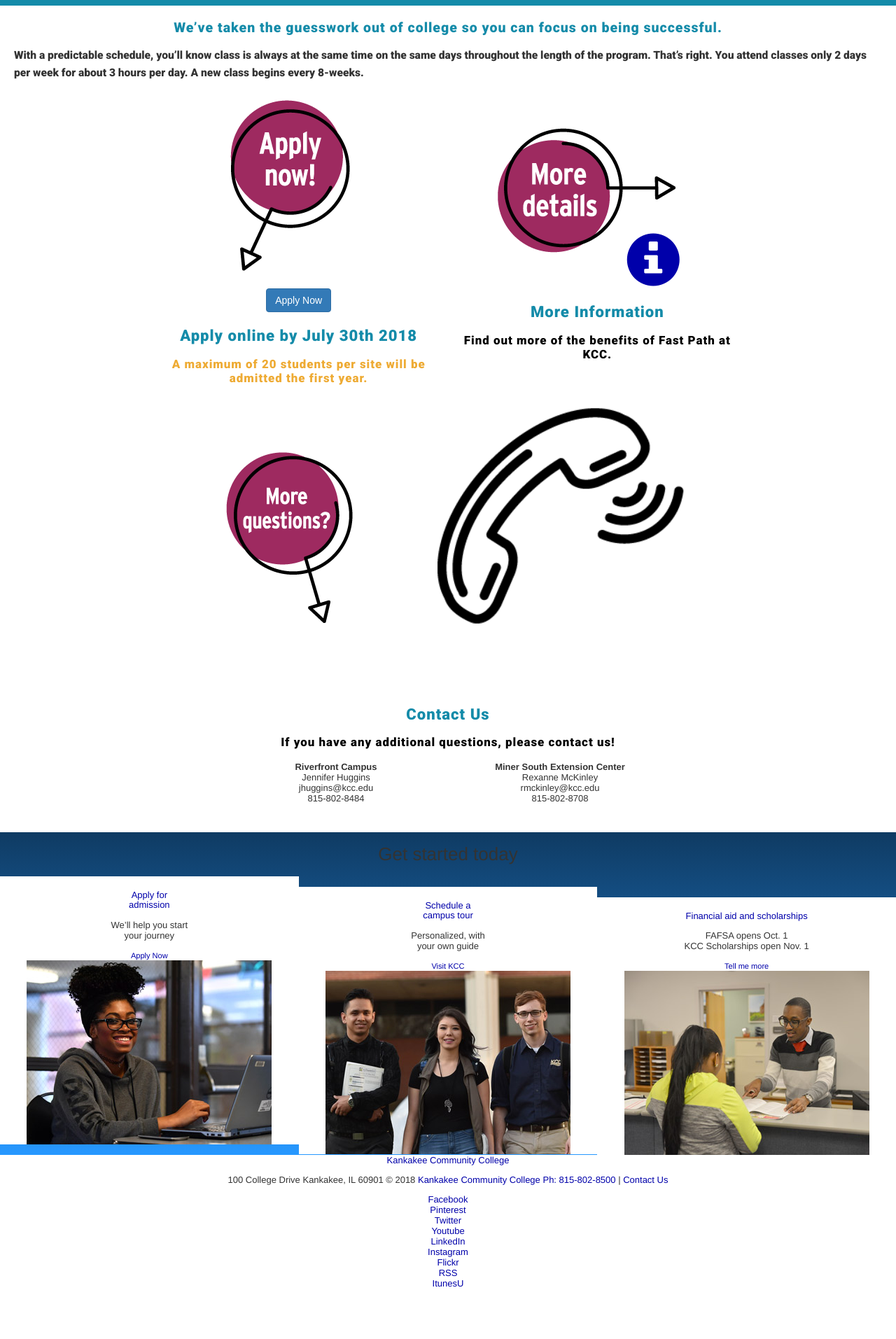
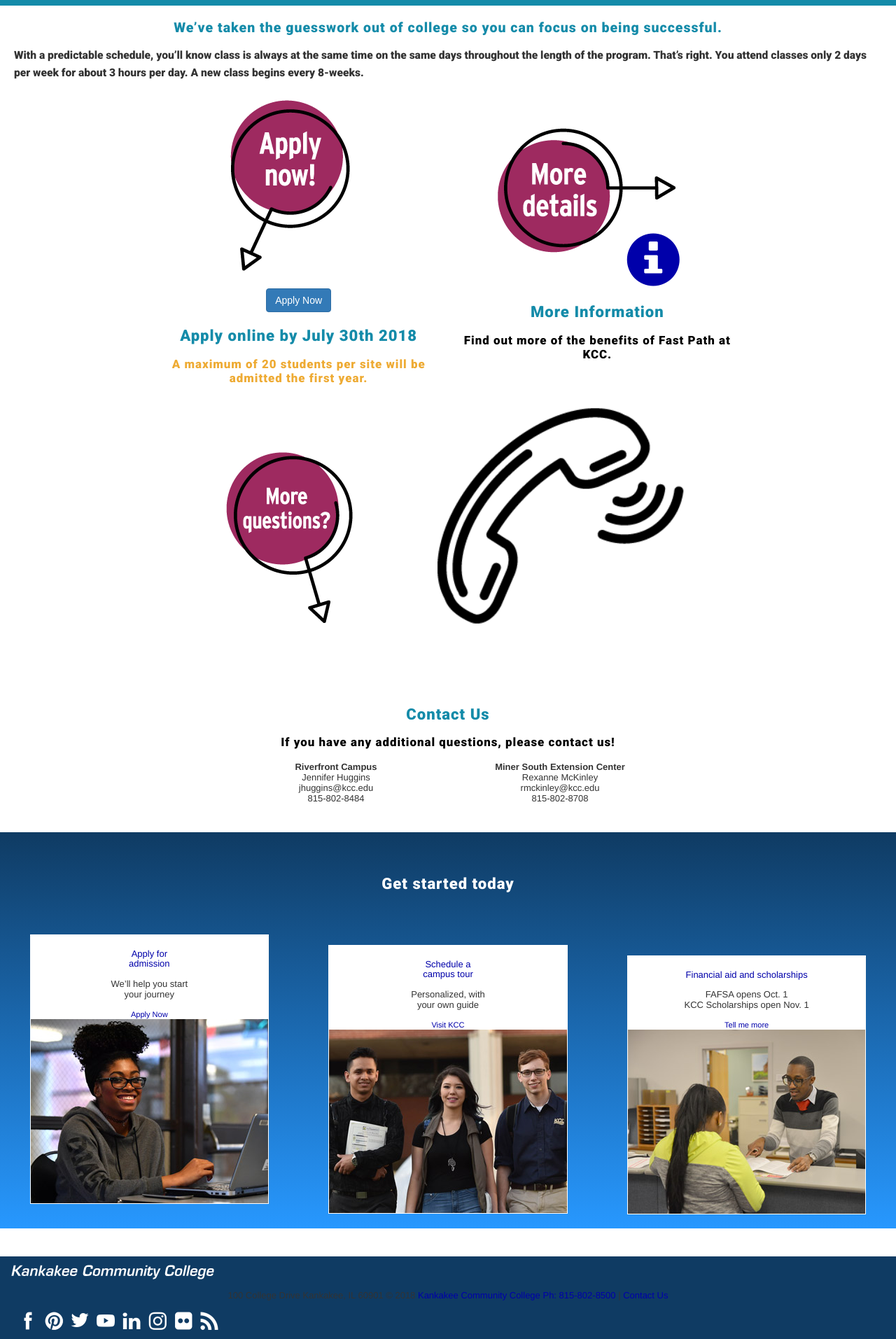
Before and after one commit to wdzajicek/jekyll-kcc-fastpath_img-zoom, a Jekyll site: the page built from index.md, in a window 1280 px wide. Shown: the part 968-2881 px from the top of the page at 70% size. Built offline with Jekyll 4.4.1, drawn with Linux system fonts in a browser that asks for light colours; nearby versions of some CDN libraries; before the commit the page ends 2819 px from its top, so only the background shows below that.

Commit message:
Import _footer.scss into main.scss file

```diff
--- a/_scss/main.scss
+++ b/_scss/main.scss
@@ -12,6 +12,7 @@
 @import "2-components/more";
 @import "2-components/questions";
 @import "2-components/bottom-cards";
+@import "2-components/footer";
 
 body {
   background-color: $bgcolor;
--- a/css/main.css
+++ b/css/main.css
@@ -596,6 +596,16 @@ p.home {
   color: #148ba9;
   line-height: 1.2; }
 
+.get-started-h1 {
+  font-family: 'Roboto', sans-serif;
+  font-size: 1.7em;
+  font-weight: 600;
+  letter-spacing: 1px;
+  color: white;
+  line-height: 1.2;
+  margin-bottom: 40px;
+  margin-top: 60px; }
+
 /* don't display the checkbox */
 .full-chk {
   display: none; }
@@ -883,7 +893,122 @@ body {
   background-size: cover; }
 
 .engagement-card {
-  background-color: white; }
+  background-color: white;
+  width: 80%;
+  margin-bottom: 20px;
+  margin-left: 10%;
+  margin-right: 10%;
+  margin-top: 20px;
+  border-style: solid;
+  border-width: thin;
+  border-color: white; }
+
+.nav-social {
+  float: left;
+  list-style-type: none;
+  margin-left: 9px;
+  padding-left: 0; }
+
+.nav-social li {
+  float: left;
+  height: 32px;
+  margin-left: 5px;
+  width: 32px; }
+
+.nav-social li:first-child {
+  margin-left: 0; }
+
+.nav-social a {
+  display: block;
+  height: 100%;
+  text-indent: -9999px;
+  width: 100%; }
+
+.nav-social a:hover {
+  -webkit-filter: drop-shadow 2px 2px 4px #FFFFFF;
+          filter: drop-shadow 2px 2px 4px #FFFFFF; }
+
+.nav-social a[href*='facebook'] {
+  background: url(../img/facebook_64.png);
+  background-size: cover; }
+
+.nav-social a[href*='pinterest'] {
+  background: url("../img/pinterest_64.png");
+  background-size: cover; }
+
+.nav-social a[href*='twitter'] {
+  background: url("../img/twitter_64.png");
+  background-size: cover; }
+
+.nav-social a[href*='youtube'] {
+  background: url("../img/youtube_64.png");
+  background-size: cover; }
+
+.nav-social a[href*='listfeed'] {
+  background: url("../img/rss_64.png");
+  background-size: cover; }
+
+.nav-social a[href*='flickr'] {
+  background: url("../img/flickr_64.png");
+  background-size: cover; }
+
+.nav-social a[href*='linkedin'] {
+  background: url("../img/linkedin_64.png");
+  background-size: cover; }
+
+.nav-social a[href*='instagram'] {
+  background: url("../img/instagram_64.png");
+  background-size: cover; }
+
+.nav-social a[href*='itunes'] {
+  display: none; }
+
+.radio ul.radio-station-logos {
+  float: left;
+  margin-left: 20px; }
+
+.radio .nav-social {
+  display: none; }
+
+.radio-station-logos {
+  display: none;
+  list-style-type: none;
+  margin: 0;
+  padding: 0; }
+
+.radio-station-logos li {
+  display: inline; }
+
+.radio-station-logos a {
+  text-decoration: none; }
+
+.radio-station-logos img {
+  border-width: 0;
+  vertical-align: middle; }
+
+.legal {
+  float: left;
+  margin-left: 10px;
+  width: 330px; }
+
+.nav-icons-logos a[href='http://www.nsf.gov/ate'] {
+  display: none; }
+
+.global-footer {
+  margin-top: 40px;
+  background-color: #0f3b63; }
+
+.footer-logo {
+  position: relative;
+  left: -24px;
+  display: block;
+  height: 25px;
+  width: 300px;
+  margin: 10px 0 0 20px;
+  background-image: url(../img/kankakee-community-college-word-logo.svg);
+  background-size: cover;
+  text-indent: -9999px;
+  overflow: hidden; }
 
 body {
   background-color: white;
```
